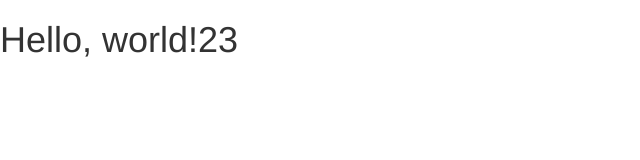
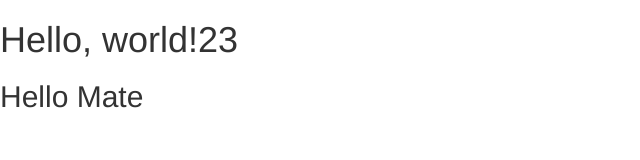
Before and after one commit to delyan-georgiev/AngularJs, a plain HTML site: page firstTest/index.html in a window 1280 px wide. Shown: the whole page, without its empty margins (0-640 px from the left). Drawn offline with nearby package versions, Linux system fonts and the light colour scheme.

Commit message:
Update index.html

```diff
--- a/firstTest/index.html
+++ b/firstTest/index.html
@@ -20,7 +20,7 @@
   </head>
   <body>
     <h1 reply="Hello Back!">Hello, world!23</h1>
-
+    <h2 reply="Hello Mate!">Hello Mate</h2>
     <!-- jQuery (necessary for Bootstrap's JavaScript plugins) -->
     <script src="https://ajax.googleapis.com/ajax/libs/jquery/1.11.2/jquery.min.js"></script>
     <script src=app.js></script>
```
